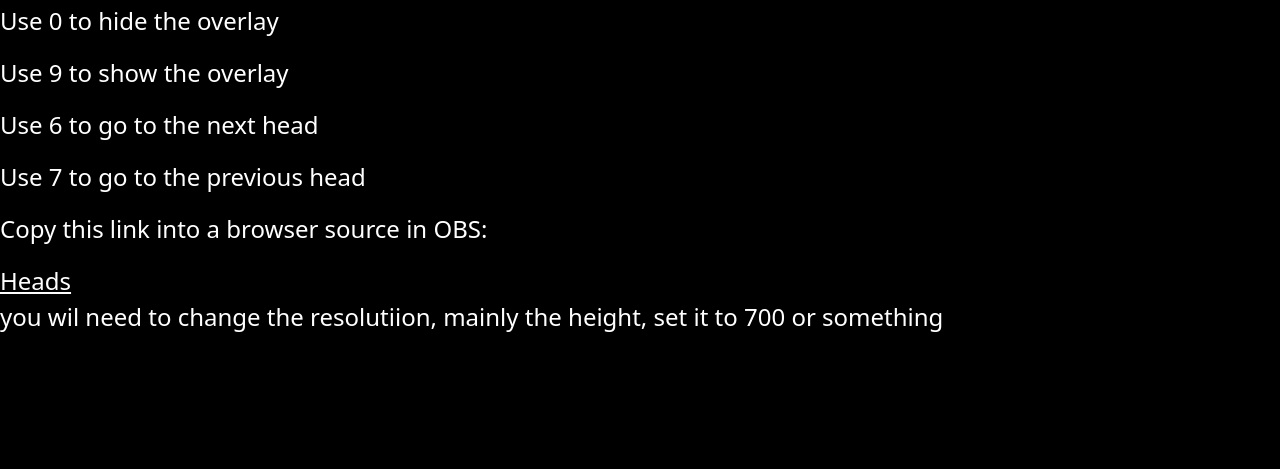
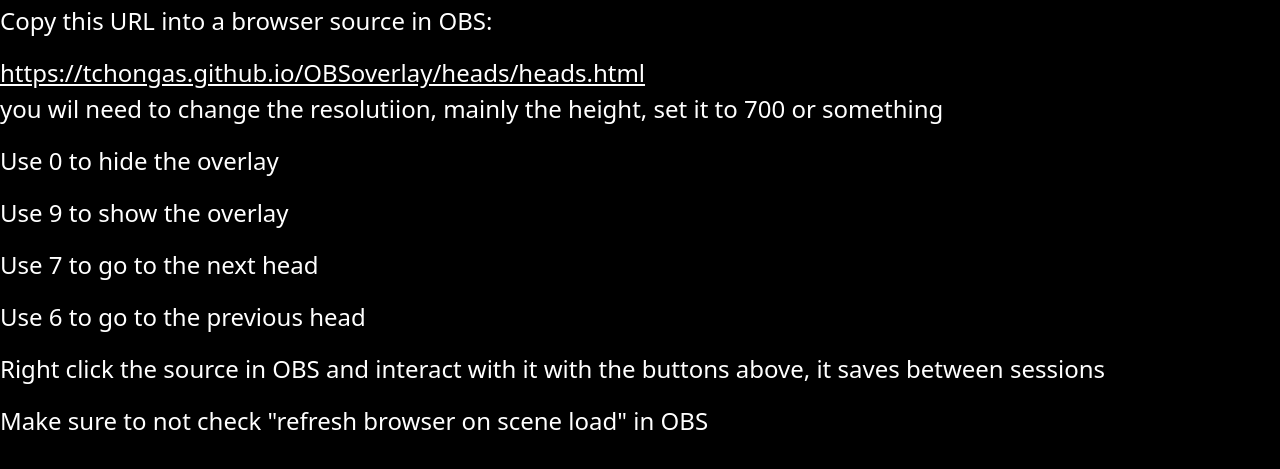
Before and after one commit to Tchongas/OBSoverlay, a plain HTML site: page index.html in a window 1280 px wide. Shown: the part 53-522 px from the top of the page. Drawn offline with nearby package versions, Linux system fonts and the light colour scheme.

Commit message:
index add

```diff
--- a/index.html
+++ b/index.html
@@ -11,13 +11,18 @@
 <body style="background-color: black;">
     <h1>Head Overlay</h1>
 
+
+    <p>Copy this URL into a browser source in OBS:</p>
+    <a href="./heads/heads.html">https://tchongas.github.io/OBSoverlay/heads/heads.html</a>
+    <p>you wil need to change the resolutiion, mainly the height, set it to 700 or something</p>
+
     <p>Use 0 to hide the overlay</p>
     <p>Use 9 to show the overlay</p>
-    <p>Use 6 to go to the next head</p>
-    <p>Use 7 to go to the previous head</p>
-    <p>Copy this link into a browser source in OBS:</p>
-    <a href="./heads/heads.html">Heads</a>
-    <p>you wil need to change the resolutiion, mainly the height, set it to 700 or something</p>
+    <p>Use 7 to go to the next head</p>
+    <p>Use 6 to go to the previous head</p>
+
+    <p>Right click the source in OBS and interact with it with the buttons above, it saves between sessions</p>
+    <p>Make sure to not check "refresh browser on scene load" in OBS</p>
 
 </body>
 </html>
```
